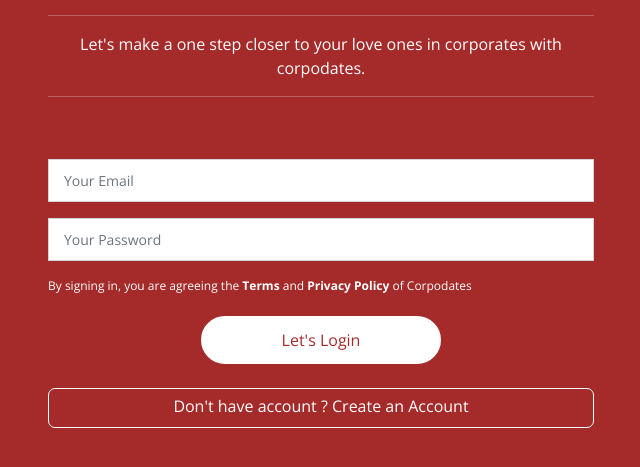
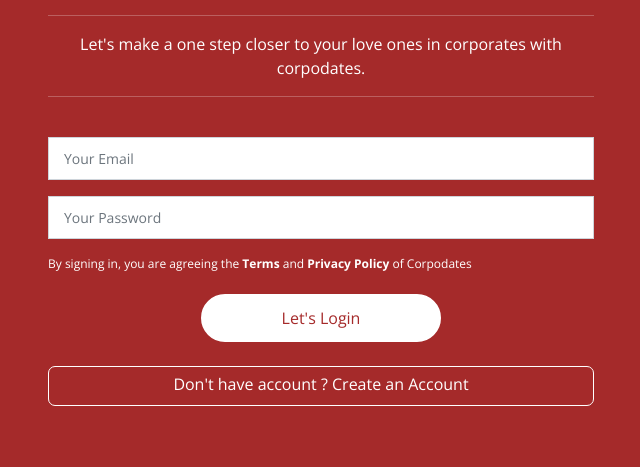
Before and after one commit to wakeupcoders/corpodates, a plain HTML site: page login.html in a window 1280 px wide. Shown: the part 151-618 px from the top of the page, without its empty margins (319-959 px from the left). Drawn offline with nearby package versions, Linux system fonts and the light colour scheme.

Commit message:
Update style.css

```diff
--- a/assets/css/style.css
+++ b/assets/css/style.css
@@ -488,7 +488,7 @@
 
 .section-title {
   text-align: center;
-  padding-bottom: 30px;
+  padding-bottom: 8px;
 }
 
 .section-title h2 {
```
